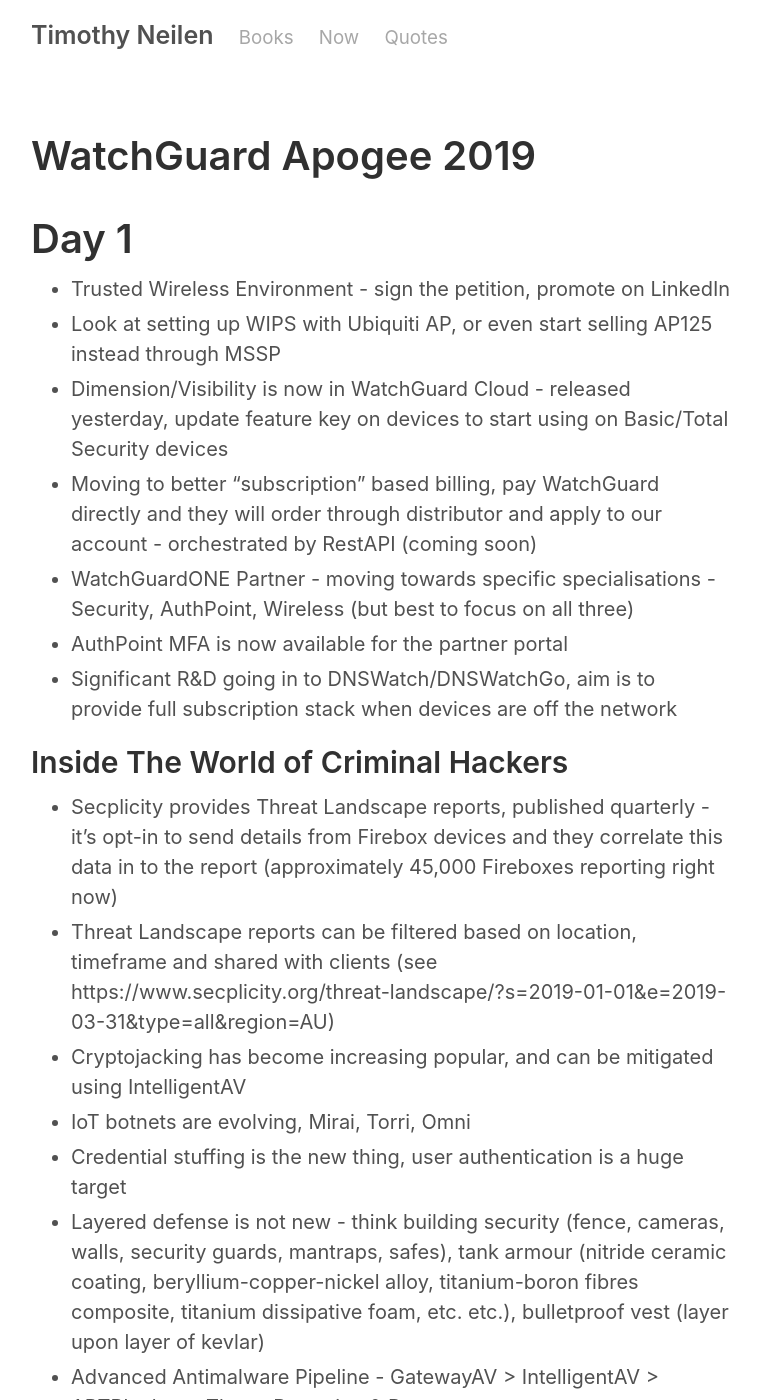
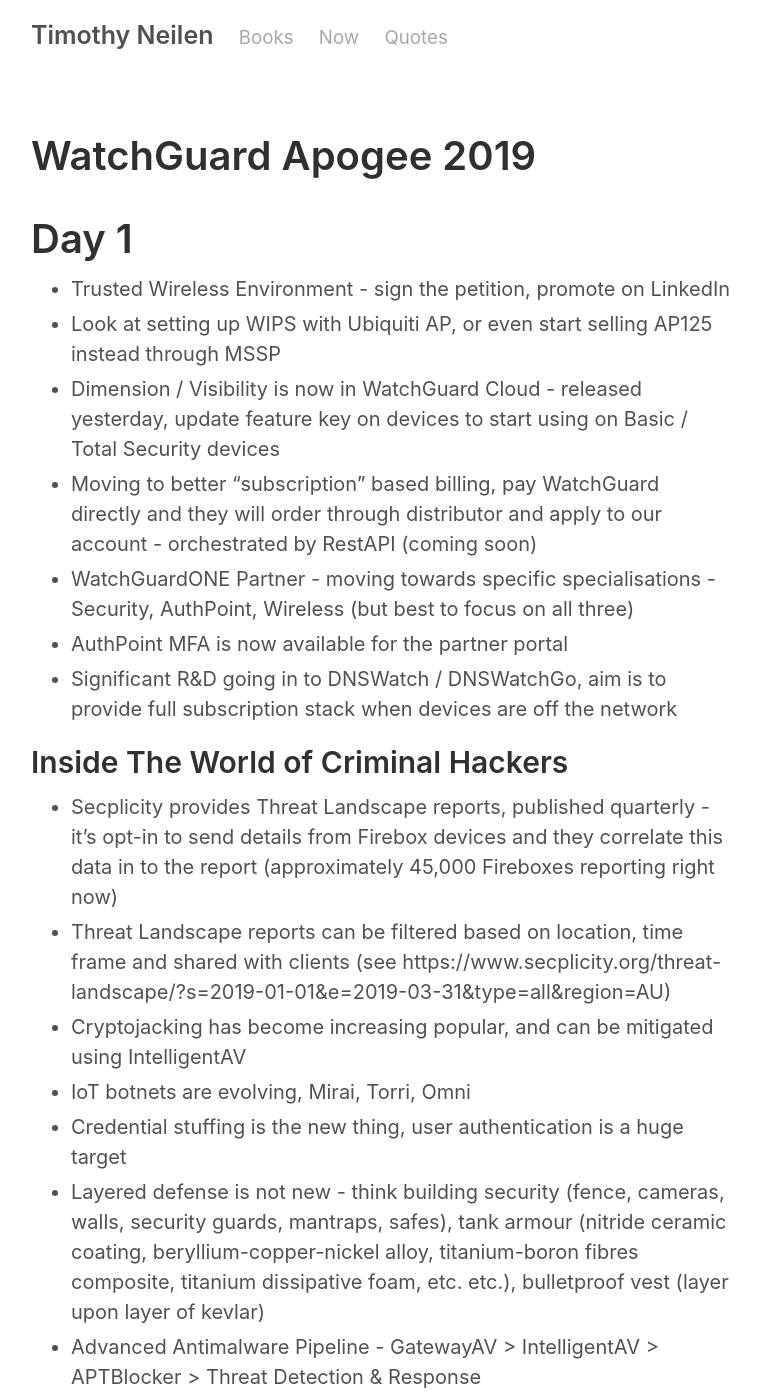
Before and after one commit to teejayen/teejayen.github.io, a Jekyll site: the page built from apogee2019.md, in a window 1280 px wide and 1400 px high. Shown: the whole window, without its empty margins (259-1019 px from the left). Built offline with Jekyll 4.4.1, drawn with Linux system fonts in a browser that asks for light colours; some of the changed text lies outside the part shown.

Commit message:
added some additional notes

```diff
--- a/apogee2019.md
+++ b/apogee2019.md
@@ -10,22 +10,22 @@
 
 - Trusted Wireless Environment - sign the petition, promote on LinkedIn
 - Look at setting up WIPS with Ubiquiti AP, or even start selling AP125 instead through MSSP
-- Dimension/Visibility is now in WatchGuard Cloud - released yesterday, update feature key on devices to start using on Basic/Total Security devices
+- Dimension / Visibility is now in WatchGuard Cloud - released yesterday, update feature key on devices to start using on Basic / Total Security devices
 - Moving to better "subscription" based billing, pay WatchGuard directly and they will order through distributor and apply to our account - orchestrated by RestAPI (coming soon)
 - WatchGuardONE Partner - moving towards specific specialisations - Security, AuthPoint, Wireless (but best to focus on all three)
 - AuthPoint MFA is now available for the partner portal
-- Significant R&D going in to DNSWatch/DNSWatchGo, aim is to provide full subscription stack when devices are off the network
+- Significant R&D going in to DNSWatch / DNSWatchGo, aim is to provide full subscription stack when devices are off the network
 
 ## Inside The World of Criminal Hackers
 
 - Secplicity provides Threat Landscape reports, published quarterly -it's opt-in to send details from Firebox devices and they correlate this data in to the report (approximately 45,000 Fireboxes reporting right now)
-- Threat Landscape reports can be filtered based on location, timeframe and shared with clients (see https://www.secplicity.org/threat-landscape/?s=2019-01-01&e=2019-03-31&type=all&region=AU)
+- Threat Landscape reports can be filtered based on location, time frame and shared with clients (see https://www.secplicity.org/threat-landscape/?s=2019-01-01&e=2019-03-31&type=all&region=AU)
 - Cryptojacking has become increasing popular, and can be mitigated using IntelligentAV
 - IoT botnets are evolving, Mirai, Torri, Omni
 - Credential stuffing is the new thing, user authentication is a huge target
 - Layered defense is not new - think building security (fence, cameras, walls, security guards, mantraps, safes), tank armour (nitride ceramic coating, beryllium-copper-nickel alloy, titanium-boron fibres composite, titanium dissipative foam, etc. etc.), bulletproof vest (layer upon layer of kevlar)
 - Advanced Antimalware Pipeline - GatewayAV > IntelligentAV > APTBlocker > Threat Detection & Response
-- SSLv2/v3 iscompletely deprecated in 12.4, only TLS1.1, 1.2, and 1.3 available
+- SSLv2/v3 is completely deprecated in 12.4, only TLS1.1, 1.2, and 1.3 available
 
 ## WatchGuard relies on joint success:
 
@@ -39,9 +39,9 @@
 
 “The Hedgehog and the Fox” describes how the world is divided into two types. The fox knows many things. The fox is a very cunning creature, able to devise a myriad of complex strategies to sneak attack upon hedgehog. The hedgehog knows one big thing, rolling up into a perfect little ball thus becoming a sphere of sharp spikes, pointing outward in all directions. The hedgehog always wins despite the different tactics the fox uses.
 
-- What are you passionate about? Security
-- What can you be the best in the world at? Simplicity
-- What drives your economic engine? Channel
+- What are you passionate about? **Security**
+- What can you be the best in the world at? **Simplicity**
+- What drives your economic engine? **Channel**
 
 ## Product Team are Maniacal about Simplicity
 
@@ -75,6 +75,10 @@
 - No integration with business cloud applications (Salesforce, Office 365, etc)
 - No protection for computer logon
 
+DUO uses a OTP, write down the OTP, then regenerate - you can then use these OTP at any time - very insecure.
+
+58 current technology partners, with many more on the way - see https://www.watchguard.com/wgrd-partners/technology-partners?combine=&field_watchguard_product_tid=1301&items_per_page=10
+
 ### Roadmap for AuthPoint
 
 - Q1
```
Also changed, not shown: other parts of apogee2019.md (+13 -5 lines).
